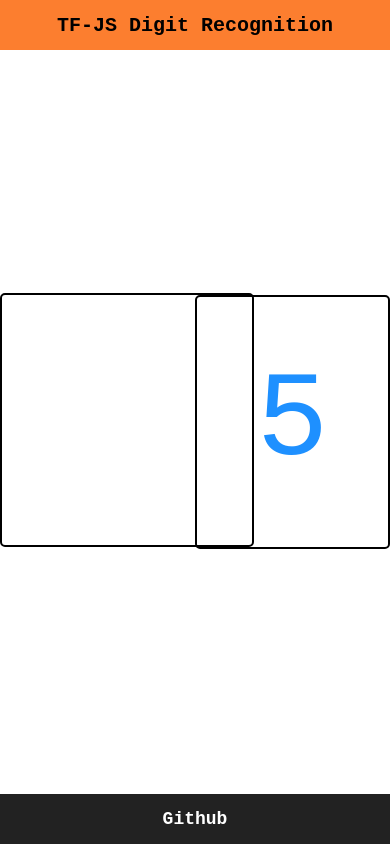
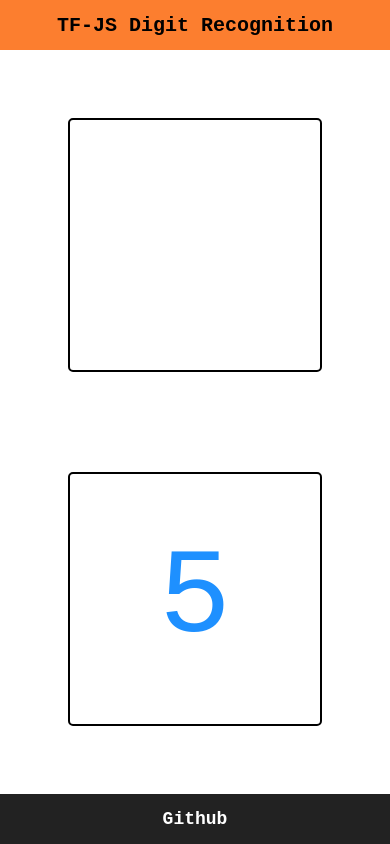
Before and after one commit to asjadanis/tfjs-digit-demo, a React (Create React App) app: page / in a window 390 px wide. Built offline with nearby package versions, Linux system fonts and the light colour scheme.

Commit message:
responsive changes

```diff
--- a/src/pages/Home/HomePage.js
+++ b/src/pages/Home/HomePage.js
@@ -7,9 +7,9 @@ const HomePage = (props) => {
 
   return (
     <div className="home-container">
-      <div style={{display: "flex", height: "100%", alignItems:"center"}}>
-        <div style={{width:"50%"}}><DigitCanvas /></div>
-        <div style={{width:"50%"}}><DigitCard digit={5}/> </div>
+      <div className="inner-container">
+        <div style={{width:"50%", minWidth: "300px"}}><DigitCanvas /></div>
+        <div style={{width:"50%", minWidth: "300px"}}><DigitCard digit={5}/> </div>
       </div>
     </div>
   );
--- a/src/pages/Home/home.css
+++ b/src/pages/Home/home.css
@@ -19,3 +19,11 @@
   height: 100%;
   justify-content: center;
 }
+
+.inner-container {
+  display: flex;
+  height: 100%;
+  align-items: center;
+  justify-content: center;
+  flex-wrap: wrap;
+}
```
